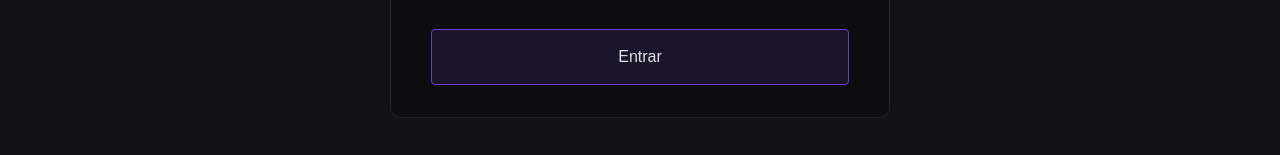
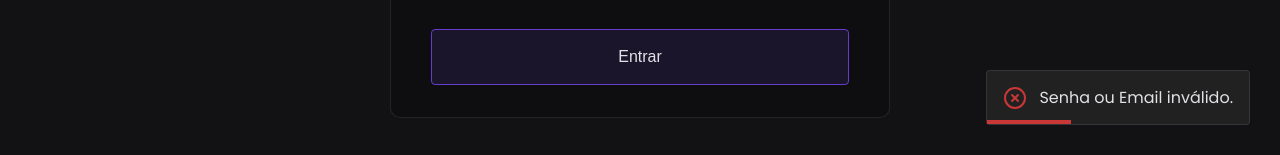
Before and after one commit to gabbezeira/plataforma-gabbezeira, a React (Vite) app: page /login in a window 1280 px wide. Both pictures are taken after typing "name@example.com", "Sample123" into the empty fields and a click on the button "Entrar". Shown: the part 645-800 px from the top of the page. Built offline with nearby package versions, Linux system fonts and the light colour scheme; no server answers.

Commit message:
insert a snackbar system

```diff
--- a/src/components/Login/index.jsx
+++ b/src/components/Login/index.jsx
@@ -1,22 +1,39 @@
+import React, { useState, useContext, useEffect } from 'react'
 import { Title } from '../Title'
 import { Container } from './styles'
 import { Navigate } from 'react-router-dom'
-import { useState, useContext } from 'react'
 import { AuthContext } from '../../context/AuthContext'
 import { LoaderCircle } from 'lucide-react'
+import { NotificationContext } from '../../context/NotificationContext'
 
 export function Login() {
   const [email, setEmail] = useState('')
   const [password, setPassword] = useState('')
   const { signIn, signed, loading } = useContext(AuthContext)
+  const { showSnackbar, snackbar } = useContext(NotificationContext)
+
+  const isFormValid = email.trim() !== '' && password.trim() !== ''
+  const [isSnackbarActive, setIsSnackbarActive] = useState(false)
+
+  useEffect(() => {
+    setIsSnackbarActive(snackbar.show)
+  }, [snackbar])
 
   const handleSubmit = async (e) => {
     e.preventDefault()
+    if (!isFormValid) {
+      showSnackbar('Por favor, preencha todos os campos.', 'info')
+      return
+    }
     const data = { email, password }
     try {
       await signIn(data)
     } catch (error) {
       console.error('Login failed:', error)
+      showSnackbar(
+        'Falha ao realizar login. Verifique suas credenciais.',
+        'erro',
+      )
     }
   }
 
@@ -50,7 +67,11 @@ export function Login() {
             />
           </div>
         </div>
-        <button className="form-button" type="submit" disabled={loading}>
+        <button
+          className="form-button"
+          type="submit"
+          disabled={loading || isSnackbarActive}
+        >
           {loading ? <LoaderCircle className="spinner" /> : 'Entrar'}
         </button>
       </form>
--- a/src/components/Login/styles.jsx
+++ b/src/components/Login/styles.jsx
@@ -109,5 +109,11 @@ export const Container = styled.div`
         }
       }
     }
+
+    .error-message {
+      color: red;
+      margin-top: 10px;
+      font-size: 14px;
+    }
   }
 `
--- /dev/null
+++ b/src/components/Snackbar/index.jsx
@@ -0,0 +1,63 @@
+import React, { useEffect, useState } from 'react'
+import { CircleCheck, CircleX, CircleAlert } from 'lucide-react'
+import { SnackbarContainer, ProgressBar, Icon } from './styles'
+
+const NotificationIcons = ({ type, $color }) => {
+  switch (type) {
+    case 'success':
+      return <Icon as={CircleCheck} color={$color} />
+    case 'error':
+      return <Icon as={CircleX} color={$color} />
+    case 'info':
+    default:
+      return <Icon as={CircleAlert} color={$color} />
+  }
+}
+
+const getProgressBarColor = (type) => {
+  switch (type) {
+    case 'success':
+      return '#36D073'
+    case 'error':
+      return '#CA3737'
+    case 'info':
+      return '#D89E08'
+  }
+}
+
+export const Snackbar = ({
+  message,
+  $visible,
+  onClose,
+  type,
+  duration = 3000,
+}) => {
+  const [progress, setProgress] = useState(100)
+  const color = getProgressBarColor(type)
+
+  useEffect(() => {
+    if ($visible) {
+      setProgress(100)
+      const interval = setInterval(() => {
+        setProgress((prev) => prev - 1)
+      }, duration / 100)
+
+      const timer = setTimeout(() => {
+        onClose()
+      }, duration)
+
+      return () => {
+        clearInterval(interval)
+        clearTimeout(timer)
+      }
+    }
+  }, [$visible, onClose, duration])
+
+  return (
+    <SnackbarContainer $visible={$visible}>
+      <NotificationIcons type={type} $color={color} />
+      {message}
+      <ProgressBar $progress={progress} $color={color} />
+    </SnackbarContainer>
+  )
+}
--- /dev/null
+++ b/src/components/Snackbar/styles.jsx
@@ -0,0 +1,56 @@
+import styled, { keyframes } from 'styled-components'
+import '../../styles/index.css'
+
+const fadeIn = keyframes`
+  from { right: -18.75rem; opacity: 0; }
+  to { right: 1.875rem; opacity: 1; }
+`
+
+const fadeOut = keyframes`
+  from { right: 1.875rem; opacity: 1; }
+  to { right: -18.75rem; opacity: 0; }
+`
+
+export const SnackbarContainer = styled.div`
+  visibility: ${(props) => (props.$visible ? 'visible' : 'hidden')};
+
+  display: flex;
+  justify-content: space-between;
+  align-items: center;
+  gap: 0.75rem;
+
+  min-width: 15.625rem;
+  background-color: #212121;
+
+  color: var(--white-color-00);
+  text-align: center;
+  font-size: 1rem;
+
+  border-radius: 0.25rem;
+  border: 0.0625rem solid var(--stroke-color);
+  padding: 0.875rem 1rem;
+
+  position: fixed;
+  z-index: 1;
+  right: 1.875rem;
+  bottom: 1.875rem;
+
+  animation: ${(props) => (props.$visible ? fadeIn : fadeOut)} 0.5s forwards;
+
+  .icon {
+    color: var(--primary-color);
+  }
+`
+
+export const ProgressBar = styled.div`
+  position: absolute;
+  bottom: 0;
+  left: 0;
+  height: 0.25rem;
+  width: ${(props) => props.$progress}%;
+  background-color: ${(props) => props.$color};
+  transition: width 0.1s ease-in-out;
+`
+export const Icon = styled.div`
+  color: ${(props) => props.color};
+`
--- a/src/context/AuthContext.jsx
+++ b/src/context/AuthContext.jsx
@@ -1,12 +1,14 @@
-import { createContext, useState, useEffect } from 'react'
-import { Navigate } from 'react-router-dom'
+import React, { createContext, useState, useEffect, useContext } from 'react'
 import { api } from '../services/api'
+import { NotificationContext } from './NotificationContext'
 
 export const AuthContext = createContext()
 
 export const AuthProvider = ({ children }) => {
   const [user, setUser] = useState(null)
   const [loading, setLoading] = useState(false)
+  const [redirect, setRedirect] = useState('')
+  const { showSnackbar } = useContext(NotificationContext)
 
   useEffect(() => {
     const loadingStoreData = () => {
@@ -28,22 +30,23 @@ export const AuthProvider = ({ children }) => {
   }, [])
 
   const signIn = async ({ email, password }) => {
-    setLoading(true) // Inicia o carregamento
+    setLoading(true)
     try {
       const response = await api.post('/login', { email, password })
       if (response.data.error) {
-        alert(response.data.error)
+        showSnackbar(response.data.error, 'error')
       } else {
         const { token } = response.data
         api.defaults.headers.common.Authorization = `Bearer ${token}`
         setUser({ email })
         localStorage.setItem('@Auth:user', JSON.stringify({ email }))
         localStorage.setItem('@Auth:token', token)
+        setRedirect('/painel')
       }
-    } catch (error) {
-      console.log('SignIn error:', error)
+    } catch {
+      showSnackbar('Senha ou Email inválido.', 'error')
     } finally {
-      setLoading(false) // Finaliza o carregamento
+      setLoading(false)
     }
   }
 
@@ -51,8 +54,15 @@ export const AuthProvider = ({ children }) => {
     localStorage.clear()
     setUser(null)
     api.defaults.headers.common.Authorization = ''
-    return <Navigate to="/" />
+    setRedirect('/')
   }
+
+  useEffect(() => {
+    if (redirect) {
+      window.location.href = redirect
+      setRedirect('')
+    }
+  }, [redirect])
 
   return (
     <AuthContext.Provider
--- /dev/null
+++ b/src/context/NotificationContext.jsx
@@ -0,0 +1,39 @@
+import React, { createContext, useState } from 'react'
+import { Snackbar } from '../components/Snackbar'
+
+export const NotificationContext = createContext()
+
+export const NotificationProvider = ({ children }) => {
+  const [snackbar, setSnackbar] = useState({
+    message: '',
+    show: false,
+    type: 'info',
+    duration: 4000,
+  })
+
+  const defaultDuration = 4000
+
+  const showSnackbar = (message, type = 'info', duration = defaultDuration) => {
+    setSnackbar({ message, show: true, type, duration })
+    setTimeout(() => {
+      setSnackbar((prev) => ({ ...prev, show: false }))
+    }, duration)
+  }
+
+  const onSnackbarClose = () => {
+    setSnackbar((prev) => ({ ...prev, show: false }))
+  }
+
+  return (
+    <NotificationContext.Provider value={{ showSnackbar, snackbar }}>
+      {children}
+      <Snackbar
+        message={snackbar.message}
+        $visible={snackbar.show}
+        type={snackbar.type}
+        onClose={onSnackbarClose}
+        duration={snackbar.duration}
+      />
+    </NotificationContext.Provider>
+  )
+}
```
Also changed, not shown: src/main.jsx (+6 -3 lines).
